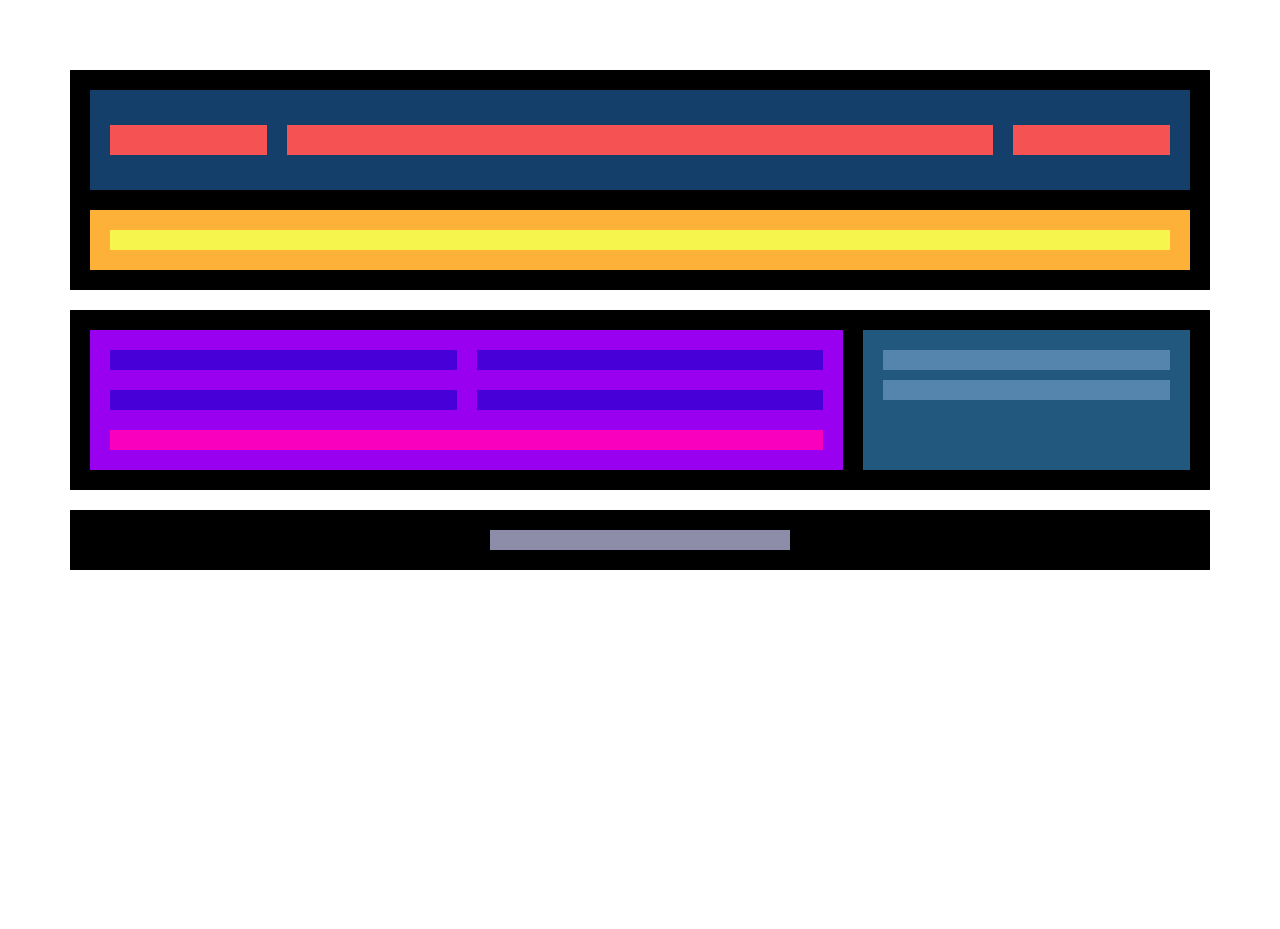
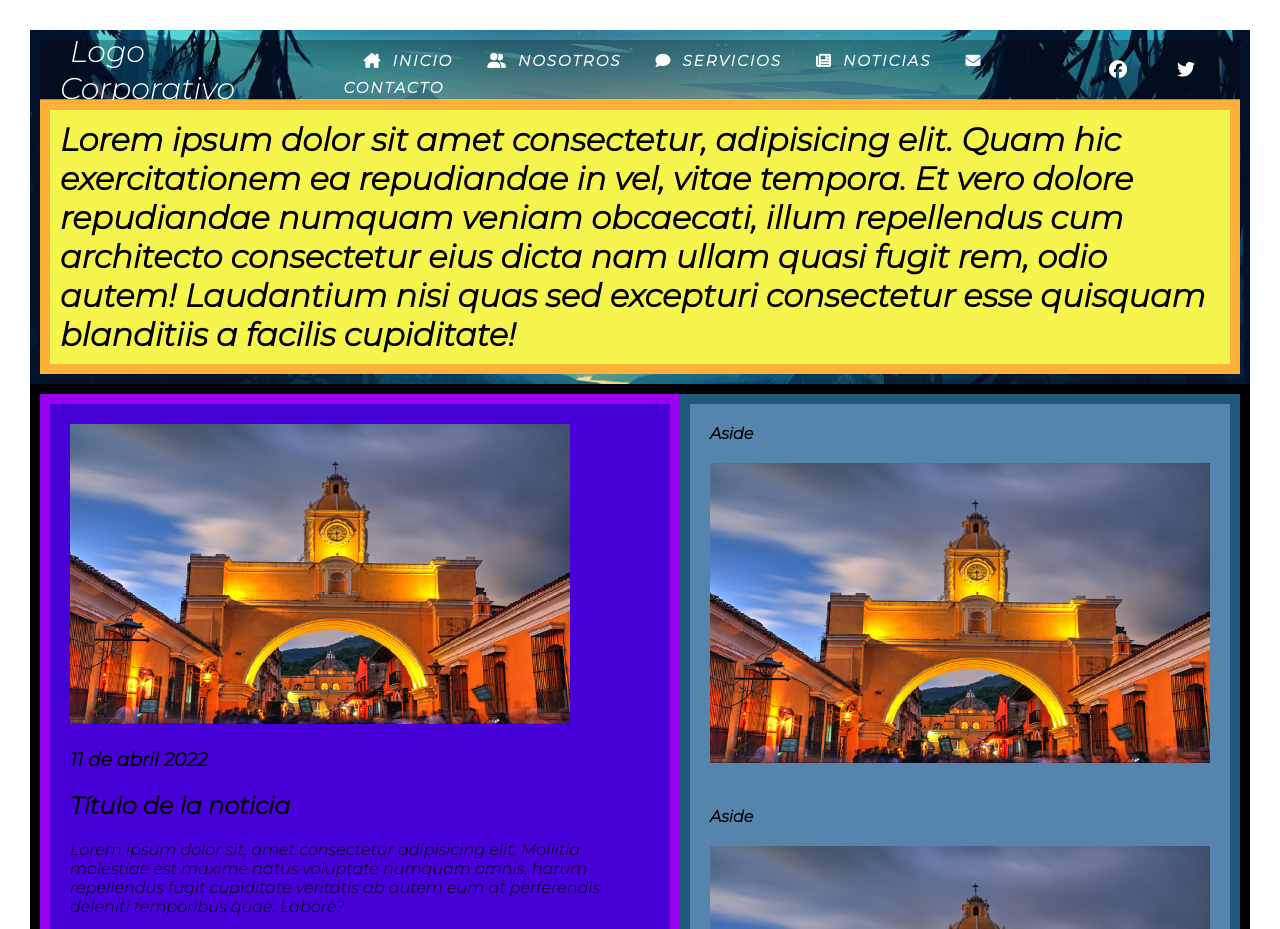
Before and after one commit to Jorge-JayCh/Sitio-Web-Responsive, a plain HTML site: page index.html in a window 1280 px wide. Shown: the top 929 px of the page. Before the commit the page ends 800 px from the top, so only its background shows below. Drawn offline with Linux system fonts and the light colour scheme.

Commit message:
Contenido Agregado

```diff
--- a/estilos.css
+++ b/estilos.css
@@ -1,41 +1,82 @@
 * {
-    margin: 10px;
+    /* margin: 10px;
+    padding: 10px; */
+    margin: 0px;
     padding: 10px;
     box-sizing: border-box;
 }
 
+body {
+    font-family: 'MontSerrat', sans-serif;
+}
+
+a {
+    text-decoration: none;
+}
 .padre {
     display: flex;
     flex-flow: column nowrap;
 }
 
     .header {
-        background: #000;
+        background: url(images/bg-2.jpg);
+        background-position: center;
+        background-attachment: contain;
+        background-size: cover;
         display: flex;
         flex-flow: column nowrap;
     }
         .menu {
-            background: #143F6B;
+            /* background: #143F6B; */
+            background: rgba(0,0,0,.3);
             display: flex;
             flex-flow: row nowrap;
             align-items: center;
-            height: 100px;
+            height: 60px;
+            border-bottom: 1px solid rgba(255,255,255,.5);
         }
             .logo {
-                background: #F55353;
+                /* background: #F55353; */
                 flex: 1 1 auto;
-                height: 30px;
+                /* height: 30px; */
             }
+                .logo a {
+                    color: #fff;
+                    font-size: 30px;
+                }
+                .logo a:hover {
+                    color: #929191;
+                }
             .nav {
-                background: #F55353;
+                /* background: #F55353; */
                 flex: 5 1 auto;
-                height: 30px;
+                /* height: 30px; */
             }
+                .nav a {
+                    color: #fff;
+                    font-size: 15px;
+                    font-weight: bold;
+                    text-transform: uppercase;
+                    padding: 0 10px;
+                    letter-spacing: 2px;
+                }
+                .nav a:hover {
+                    color: #343434;
+                }
             .social {
-                background: #F55353;
+                /* background: #F55353; */
                 flex: 1 1 auto;
-                height: 30px;
+                /* height: 30px; */
+                display: flex;
             }
+                .social a {
+                    font-size: 18px;
+                    color: #fff;
+                    padding: 0 5px;
+                }
+                .social a:hover {
+                    color: #929191;
+                }
         .texto-principal {
             background: #FEB139;
         }
--- a/index.html
+++ b/index.html
@@ -5,6 +5,10 @@
     <meta http-equiv="X-UA-Compatible" content="IE=edge">
     <meta name="viewport" content="width=device-width, initial-scale=1.0">
     <title>Flexbox practica</title>
+    <script src="https://kit.fontawesome.com/247e268b5a.js" crossorigin="anonymous"></script>
+    <link rel="preconnect" href="https://fonts.googleapis.com">
+    <link rel="preconnect" href="https://fonts.gstatic.com" crossorigin>
+    <link href="https://fonts.googleapis.com/css2?family=Lora:ital@1&family=Montserrat:ital,wght@1,300&display=swap" rel="stylesheet">
     <link rel="stylesheet" href="estilos.css">
 </head>
 <body>
@@ -12,34 +16,86 @@
 
         <header class="header">
             <div class="menu">
-                <div class="logo"></div>
-                <nav class="nav"></nav>
-                <div class="social"></div>
+                <div class="logo">
+                    <a href="index.html">
+                        Logo Corporativo
+                    </a>
+                </div>
+                <nav class="nav">
+                    <a href="#"><i class="fa-solid fa-house-chimney"></i>Inicio</a>
+                    <a href="#"><i class="fa-solid fa-user-group"></i>Nosotros</a>
+                    <a href="#"><i class="fa-solid fa-comment"></i>Servicios</a>
+                    <a href="#"><i class="fa-solid fa-newspaper"></i>Noticias</a>
+                    <a href="#"><i class="fa-solid fa-envelope"></i>Contacto</a>
+                </nav>
+                <div class="social">
+                    <div>
+                        <a href="#"><i class="fa-brands fa-facebook"></i></a>
+                    </div>
+                    <div>
+                        <a href="#"><i class="fa-brands fa-twitter"></i></a>
+                    </div>
+                </div>
             </div>
 
             <div class="texto-principal">
-                <h1></h1>
+                <h1>Lorem ipsum dolor sit amet consectetur, adipisicing elit. Quam hic exercitationem ea repudiandae in vel, vitae tempora. Et vero dolore repudiandae numquam veniam obcaecati, illum repellendus cum architecto consectetur eius dicta nam ullam quasi fugit rem, odio autem! Laudantium nisi quas sed excepturi consectetur esse quisquam blanditiis a facilis cupiditate!</h1>
             </div>
         </header>
 
         <section class="section">
             <div class="articulos">
-                <article class="article"></article>
-                <article class="article"></article>
-                <article class="article"></article>
-                <article class="article"></article>
+                <article class="article">
+                    <img src="images/p-1.png" alt="">
+                    <h3>11 de abril 2022</h3>
+                    <h2>Título de la noticia</h2>
+                    <p>Lorem ipsum dolor sit, amet consectetur adipisicing elit. Mollitia molestiae est maxime natus voluptate numquam omnis, harum repellendus fugit cupiditate veritatis ab autem eum at perferendis deleniti temporibus quae. Labore?</p>
+                </article>
+                <article class="article">
+                    <img src="images/p-2.png" alt="">
+                    <h3>11 de abril 2022</h3>
+                    <h2>Título de la noticia</h2>
+                    <p>Lorem ipsum dolor sit, amet consectetur adipisicing elit. Mollitia molestiae est maxime natus voluptate numquam omnis, harum repellendus fugit cupiditate veritatis ab autem eum at perferendis deleniti temporibus quae. Labore?</p>
+                </article>
+                <article class="article">
+                    <img src="images/p-3.jpg" alt="">
+                    <h3>11 de abril 2022</h3>
+                    <h2>Título de la noticia</h2>
+                    <p>Lorem ipsum dolor sit, amet consectetur adipisicing elit. Mollitia molestiae est maxime natus voluptate numquam omnis, harum repellendus fugit cupiditate veritatis ab autem eum at perferendis deleniti temporibus quae. Labore?</p>
+                </article>
+                <article class="article">
+                    <img src="images/p-4.jpg" alt="">
+                    <h3>11 de abril 2022</h3>
+                    <h2>Título de la noticia</h2>
+                    <p>Lorem ipsum dolor sit, amet consectetur adipisicing elit. Mollitia molestiae est maxime natus voluptate numquam omnis, harum repellendus fugit cupiditate veritatis ab autem eum at perferendis deleniti temporibus quae. Labore?</p>
+                </article>
 
-                <nav class="navegacion"></nav>
+                <nav class="navegacion">
+                    <a href="#">Inicio</a>
+                    <a href="#">1</a>
+                    <a href="#">2</a>
+                    <a href="#">3</a>
+                    <a href="#">4</a>
+                    <a href="#">Final</a>
+                </nav>
             </div>
 
             <aside class="aside">
-                <div class="publicidad"></div>
-                <div class="publicidad"></div>
+                <div class="publicidad">
+                    <h4>Aside</h4>
+                    <img src="images/p-1.png" alt="">
+                </div>
+                <div class="publicidad">
+                    <h4>Aside</h4>
+                    <img src="images/p-1.png" alt="">
+                </div>
             </aside>
         </section>
 
         <footer class="footer">
-            <nav class="pie"></nav>
+            <nav class="pie">
+                <a href="#">Diseñado por Jorge Andrés Choque JayCh</a>
+            </nav>
         </footer>
 
     </div>
```
Also changed, not shown: images/bg-2.jpg (added), images/logo.png (added), images/p-1.png (added), images/p-2.png (added), images/p-3.jpg (added), images/p-4.jpg (added).
